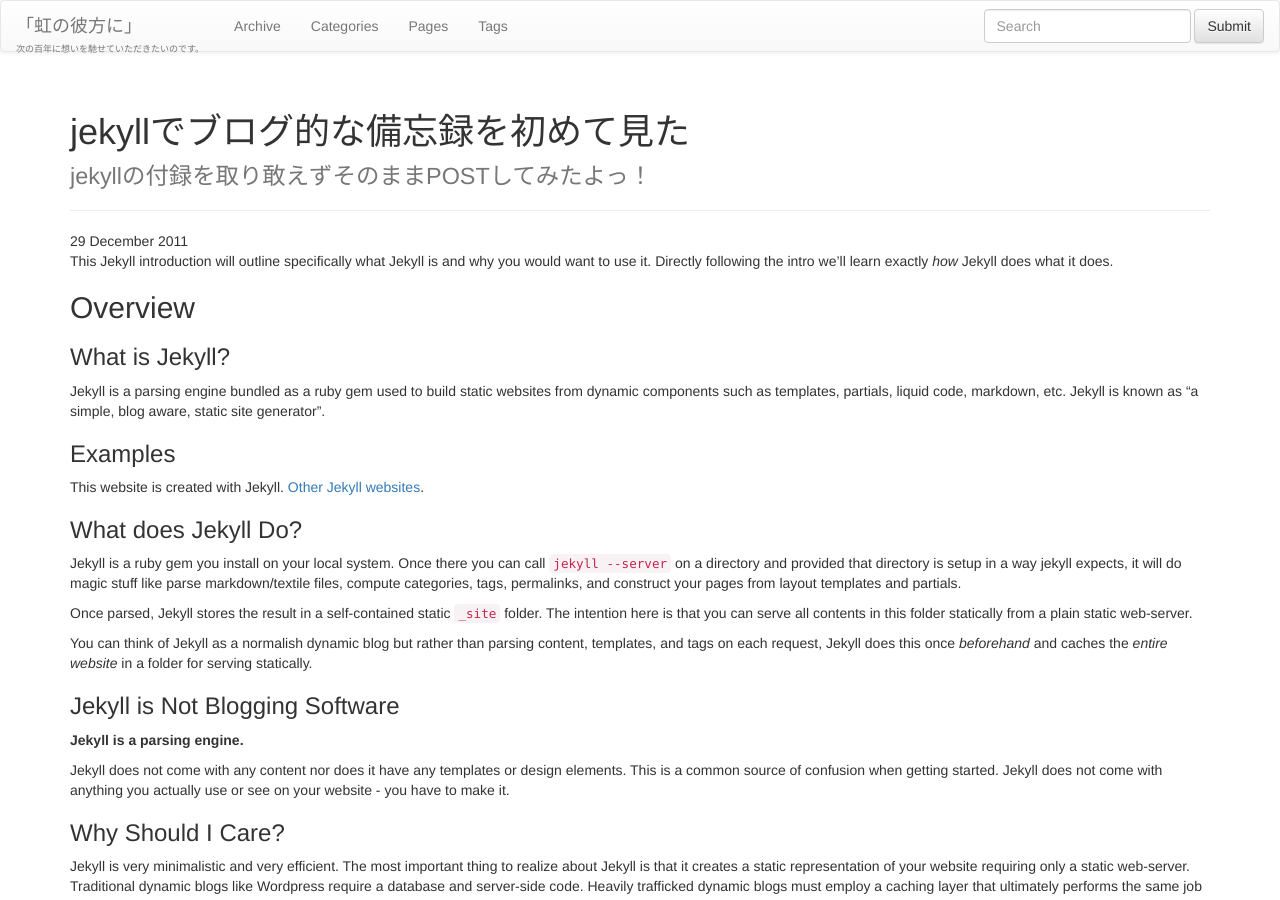
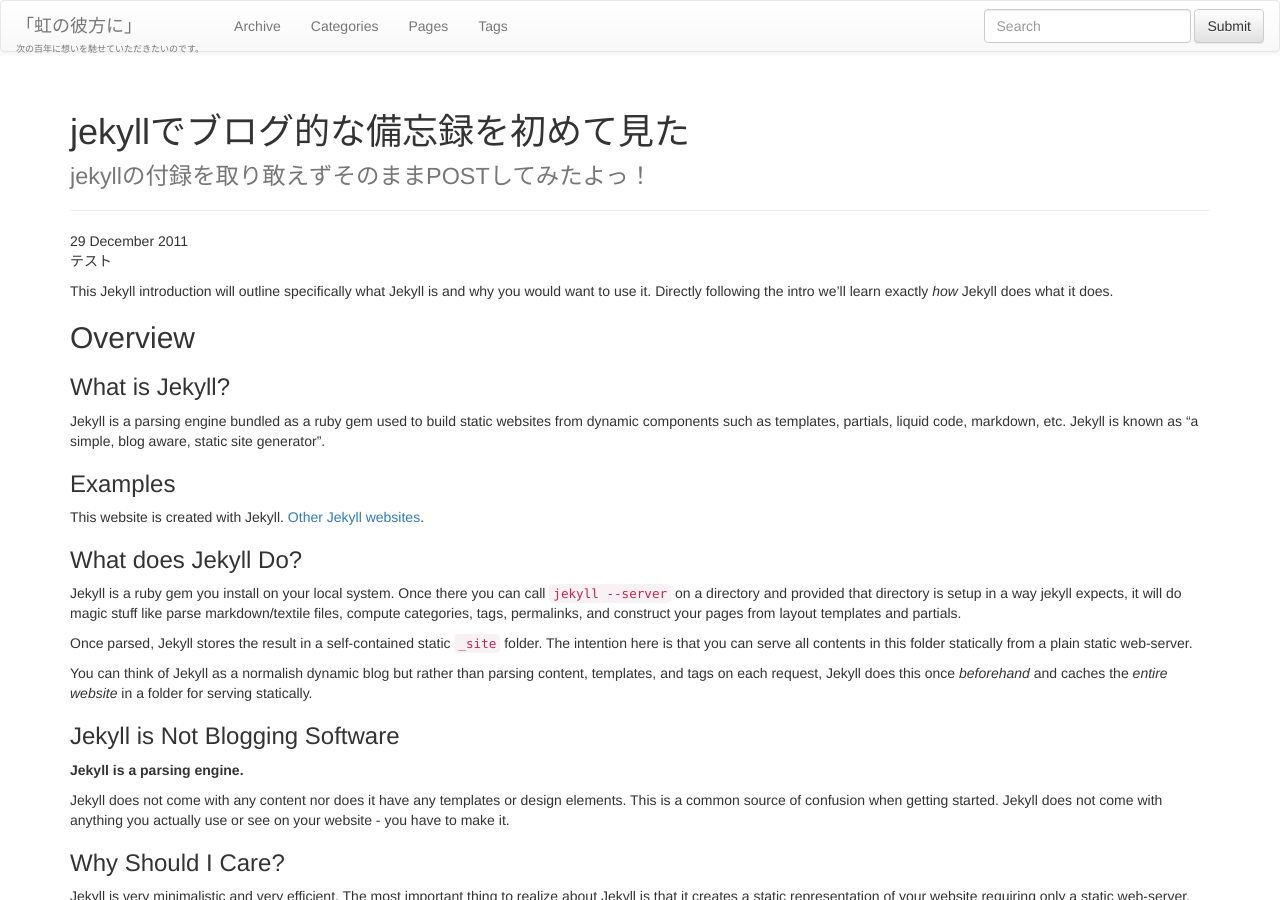
Before and after one commit to saimushi/saimushi.github.com, a Jekyll site: the page built from _posts/blog/2011-12-29-blog-01.md, in a window 1280 px wide and 900 px high. Built offline with Jekyll 4.4.1, drawn with Linux system fonts in a browser that asks for light colours; nearby versions of some CDN libraries; library files that are not in the unit come from our copies; comment, search, counter and statistics services are not loaded.

Commit message:
Update 2011-12-29-blog-01.md

```diff
--- a/_posts/blog/2011-12-29-blog-01.md
+++ b/_posts/blog/2011-12-29-blog-01.md
@@ -6,6 +6,8 @@
 tags : [ブログ, 技術, テスト, beginner, jekyll, tutorial]
 ---
 {% include JB/setup %}
+
+テスト
 
 This Jekyll introduction will outline specifically  what Jekyll is and why you would want to use it.
 Directly following the intro we'll learn exactly _how_ Jekyll does what it does.
```
